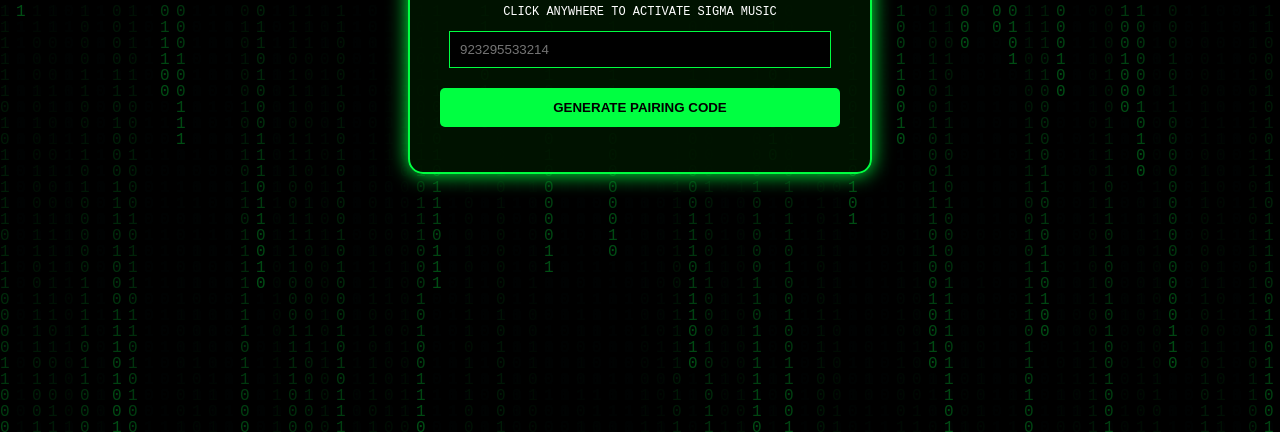
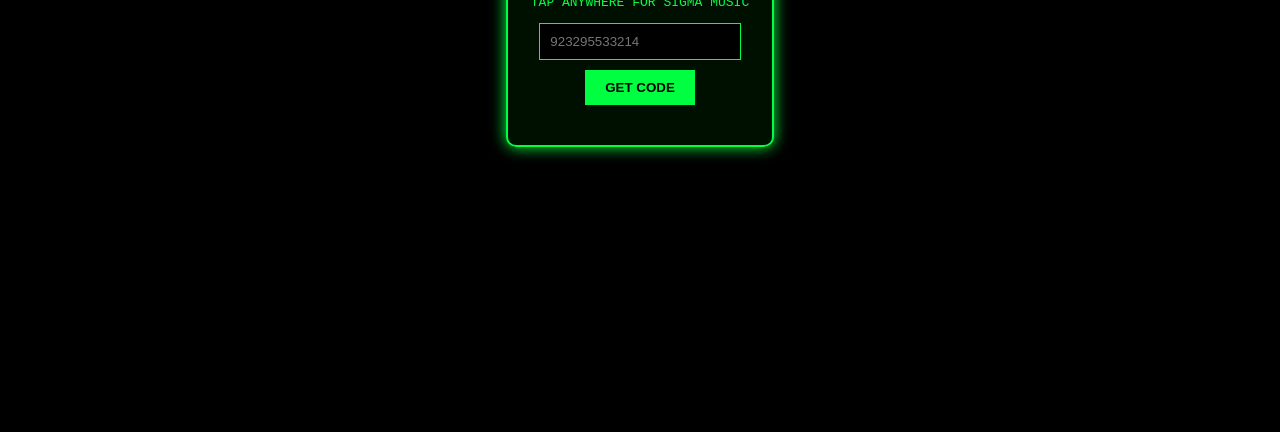
Before and after one commit to awaismayoking009/Awais-Session_Genrator, a website: page pair.html in a window 1280 px wide. Shown: the part 368-800 px from the top of the page. Drawn offline with Linux system fonts and the light colour scheme.

Commit message:
Refactor HTML structure and styles

```diff
--- a/pair.html
+++ b/pair.html
@@ -3,53 +3,41 @@
 <head>
     <meta charset="UTF-8">
     <meta name="viewport" content="width=device-width, initial-scale=1.0">
-  <title>AWAIS-MAYO-MD | SIGMA EDITION</title>
+    <title>AWAIS-MAYO-MD</title>
     <style>
-    body { background-color: #000; color: #00ff41; font-family: 'Courier New', Courier, monospace; display: flex; flex-direction: column; align-items: center; justify-content: center; min-height: 100vh; margin: 0; overflow: hidden; }
-    #matrix-bg { position: fixed; top: 0; left: 0; width: 100%; height: 100%; z-index: -1; opacity: 0.3; }
-    .container { background: rgba(0, 20, 0, 0.9); border: 2px solid #00ff41; box-shadow: 0 0 20px #00ff41; padding: 30px; border-radius: 15px; text-align: center; width: 90%; max-width: 400px; z-index: 1; }
-    .btn { width: 100%; padding: 12px; background: #00ff41; color: #000; border: none; font-weight: bold; cursor: pointer; border-radius: 5px; margin-top: 10px; }
+        body { background: #000; color: #00ff41; font-family: monospace; display: flex; justify-content: center; align-items: center; height: 100vh; margin: 0; text-align: center; }
+        .box { border: 2px solid #00ff41; padding: 20px; border-radius: 10px; box-shadow: 0 0 15px #00ff41; background: rgba(0,20,0,0.8); }
+        input { padding: 10px; width: 80%; background: #000; border: 1px solid #00ff41; color: #0ff; margin-bottom: 10px; }
+        button { padding: 10px 20px; background: #00ff41; color: #000; border: none; cursor: pointer; font-weight: bold; }
     </style>
 </head>
-<body>
-  <canvas id="matrix-bg"></canvas>
-
-  <audio id="sigma-music" loop>
+<body onclick="playMusic()">
+    <audio id="bg-music" loop>
         <source src="https://files.catbox.moe/p8h56m.mp3" type="audio/mpeg">
     </audio>
 
-  <div class="container">
-    <h1>☣️ AWAIS-MAYO-MD ☣️</h1>
-    <p style="font-size: 12px; color: #fff;">CLICK ANYWHERE TO ACTIVATE SIGMA MUSIC</p>
-    <input type="text" id="number" placeholder="923295533214" style="width: 90%; padding: 10px; background: #000; border: 1px solid #00ff41; color: #00ff41; margin-bottom: 10px;">
-    <button class="btn" onclick="getCode()">GENERATE PAIRING CODE</button>
-    <div id="result" style="margin-top: 15px; font-weight: bold;"></div>
+    <div class="box">
+        <h2>☣️ AWAIS-MAYO-MD ☣️</h2>
+        <p>TAP ANYWHERE FOR SIGMA MUSIC</p>
+        <input type="text" id="num" placeholder="923295533214">
+        <br>
+        <button onclick="getPair()">GET CODE</button>
+        <div id="res" style="margin-top: 20px; font-size: 20px; color: #fff;"></div>
     </div>
 
     <script>
-    // Click to Play Music
-    document.body.addEventListener('click', () => { document.getElementById('sigma-music').play(); }, { once: true });
+        function playMusic() { document.getElementById('bg-music').play(); }
 
-    // Matrix Background Animation
-    const canvas = document.getElementById('matrix-bg');
-    const ctx = canvas.getContext('2d');
-    canvas.width = window.innerWidth; canvas.height = window.innerHeight;
-    const alphabet = "01"; const fontSize = 16; const columns = canvas.width / fontSize;
-    const rainDrops = Array.from({ length: columns }).fill(1);
-    function draw() { ctx.fillStyle = 'rgba(0, 0, 0, 0.05)'; ctx.fillRect(0, 0, canvas.width, canvas.height); ctx.fillStyle = '#00ff41'; ctx.font = fontSize + 'px monospace'; rainDrops.forEach((y, x) => { const text = alphabet.charAt(Math.floor(Math.random() * alphabet.length)); ctx.fillText(text, x * fontSize, y * fontSize); if (y * fontSize > canvas.height && Math.random() > 0.975) rainDrops[x] = 0; rainDrops[x]++; }); }
-    setInterval(draw, 30);
-
-    async function getCode() {
-      const number = document.getElementById("number").value.trim();
-      const resultBox = document.getElementById("result");
-      if (!number) { alert("ENTER NUMBER!"); return; }
-      resultBox.innerHTML = "📡 CONNECTING...";
+        async function getPair() {
+            const num = document.getElementById("num").value;
+            const resBox = document.getElementById("res");
+            if(!num) return alert("Enter Number!");
+            resBox.innerText = "📡 CONNECTING...";
             try {
-        const res = await fetch(`/code?number=${encodeURIComponent(number)}`);
-        const data = await res.json();
-        if (data.code) { resultBox.innerHTML = `CODE: <span style="color:#fff; font-size:24px;">${data.code}</span>`; }
-        else { resultBox.innerHTML = "❌ SYSTEM ERROR!"; }
-      } catch (err) { resultBox.innerHTML = "❌ FAILED TO GET CODE!"; }
+                const response = await fetch(`/code?number=${num}`);
+                const data = await response.json();
+                resBox.innerHTML = data.code ? `YOUR CODE: <br> <span style="font-size:30px;">${data.code}</span>` : "❌ ERROR";
+            } catch { resBox.innerText = "❌ FAILED"; }
         }
     </script>
 </body>
```
Lines whose indentation alone changed are shown as unchanged.
